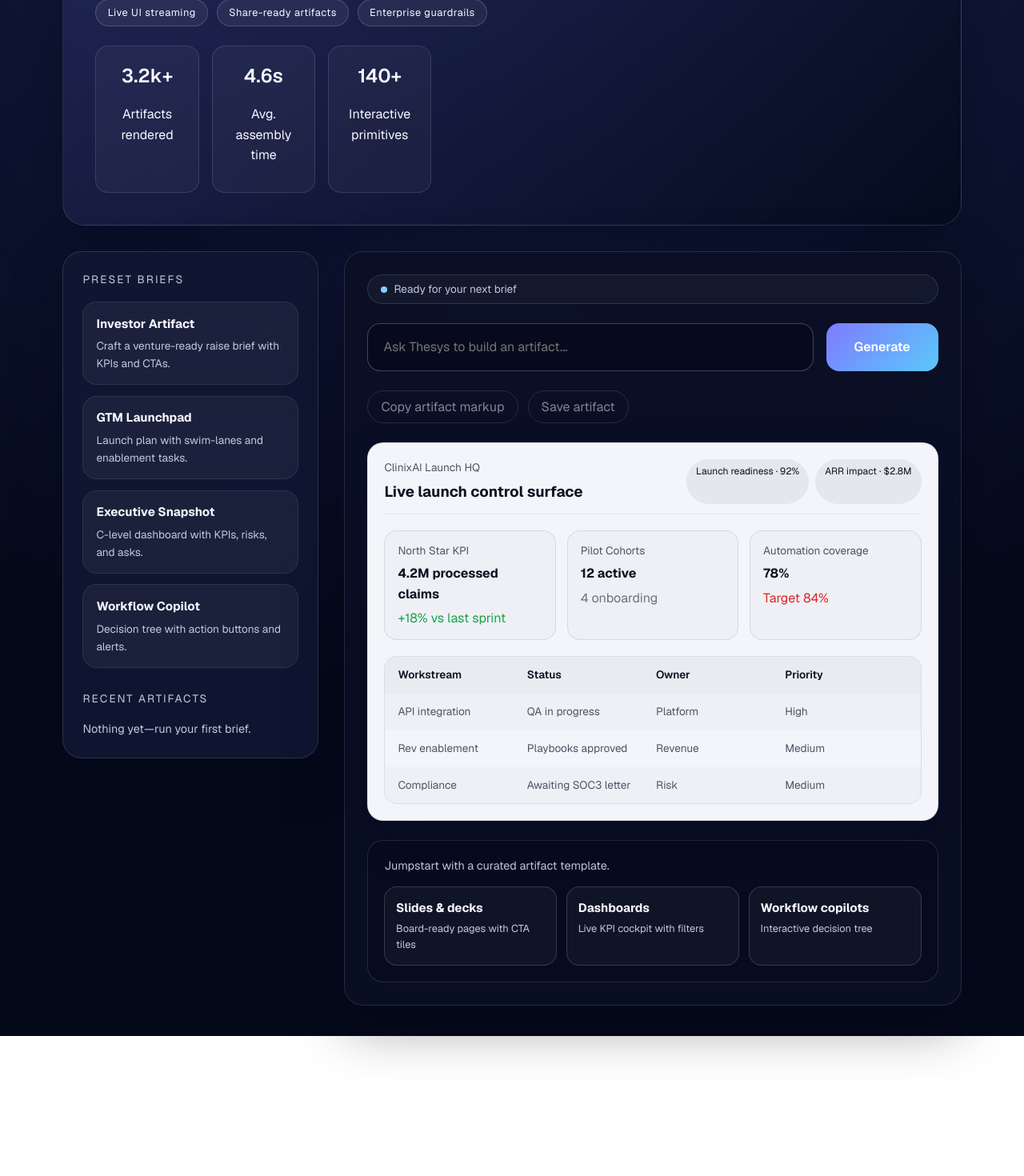
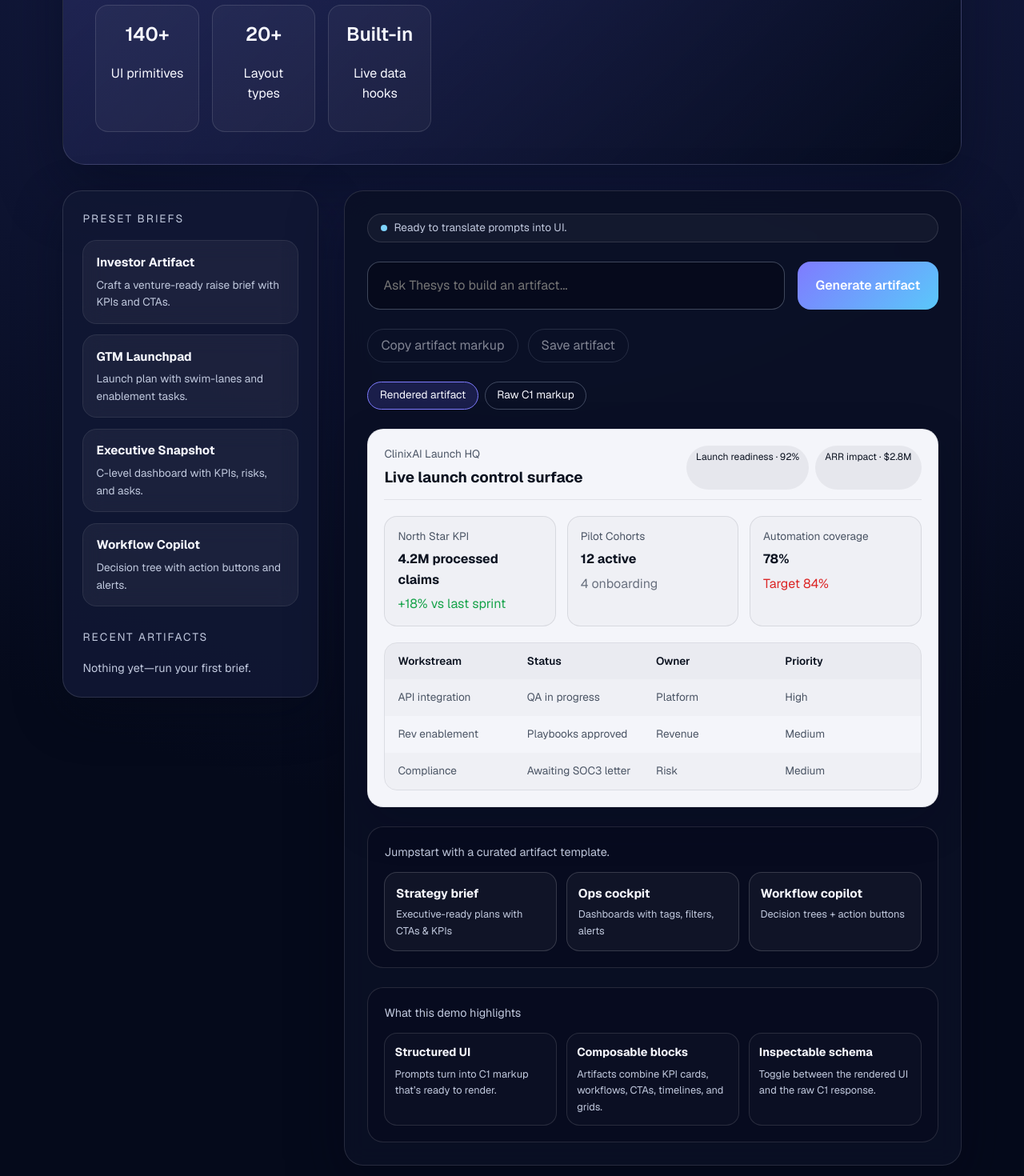
Before and after one commit to PaulWallaceATL/thesys-demo, a Next.js app: page / in a window 1280 px wide. Shown: the part 360-1830 px from the top of the page at 80% size. Before the commit the page ends 1655 px from the top, so only its background shows below. Built offline with nearby package versions, Linux system fonts and the light colour scheme; what @thesysai/genui-sdk would draw is missing.

Commit message:
Show case Thesys API output without streaming

```diff
--- a/src/app/api/chat/route.js
+++ b/src/app/api/chat/route.js
@@ -4,7 +4,7 @@ const MODEL_NAME = "c1/anthropic/claude-sonnet-4/v-20250617";
 const THESYS_BASE_URL = "https://api.thesys.dev/v1/embed";
 const BASE_SYSTEM_PROMPT = `You are the Thesys C1 Generative UI engineer.
 Return immersive enterprise-grade artifacts that feel like the showcases at https://www.thesys.dev/artifacts.
-Stream valid C1 markup using <content>...</content> for narrative copy and <artifact type="report|slides|dashboard|canvas" id="...">...</artifact> for interactive layouts.
+Return valid C1 markup using <content>...</content> for narrative copy and <artifact type="report|slides|dashboard|canvas" id="...">...</artifact> for interactive layouts.
 Inside artifacts, use rich constructs such as <section> with headings, <stat>, <kpi>, <table>, <callout>, <timeline>, <pill>, and CTA rows.
 Always include chips, structured bullets, or multi-column grids when summarising data, and wrap supporting context inside <context> when helpful.
 Never emit markdown or JSON—only XML-like C1 tags.`;
@@ -31,6 +31,36 @@ function buildSystemMessage(intent) {
   return `${BASE_SYSTEM_PROMPT}
 Focus especially on the "${intent}" use case.
 Ensure the artifact feels bespoke with tailored KPIs, tags, and CTAs for that scenario.`;
+}
+
+function extractC1FromResponse(response) {
+  const outputs = response.output ?? [];
+
+  for (const output of outputs) {
+    if (output.type !== "message") {
+      continue;
+    }
+
+    const parts = output.content ?? [];
+    const text = parts
+      .map((part) => {
+        if (part.type === "output_text") {
+          return part.text ?? "";
+        }
+        if (typeof part === "string") {
+          return part;
+        }
+        return "";
+      })
+      .join("")
+      .trim();
+
+    if (text) {
+      return text;
+    }
+  }
+
+  return "";
 }
 
 export async function POST(request) {
@@ -72,30 +102,35 @@ export async function POST(request) {
   });
 
   try {
-    const stream = await client.responses.stream({
+    const completion = await client.responses.create({
       model: MODEL_NAME,
       input: [
         { role: "system", content: buildSystemMessage(intent) },
         ...sanitizedMessages,
       ],
       modalities: ["text", "c1"],
-      stream: true,
+      stream: false,
     });
 
-    return new Response(stream.toReadableStream(), {
+    const artifact = extractC1FromResponse(completion);
+
+    return new Response(JSON.stringify({ artifact }), {
       status: 200,
-      headers: {
-        "Content-Type": "text/event-stream; charset=utf-8",
-        "Cache-Control": "no-cache, no-transform",
-        Connection: "keep-alive",
-      },
+      headers: { "Content-Type": "application/json" },
     });
   } catch (error) {
-    console.error("Thesys API error:", error);
+    const status =
+      (typeof error === "object" && error && "status" in error && error.status) ||
+      (error?.cause?.status ?? 502);
+    const message =
+      (typeof error === "object" && error && "message" in error && error.message) ||
+      "Failed to fetch Thesys response.";
+
+    console.error("Thesys API error:", status, message);
     return new Response(
-      JSON.stringify({ error: "Failed to fetch Thesys response." }),
+      JSON.stringify({ error: message }),
       {
-        status: 502,
+        status: Number.isInteger(status) ? status : 502,
         headers: { "Content-Type": "application/json" },
       },
     );
--- a/src/app/globals.css
+++ b/src/app/globals.css
@@ -394,6 +394,28 @@ input {
   animation: slide 1.5s ease-in-out infinite;
 }
 
+.c1-view-toggle {
+  display: inline-flex;
+  align-items: center;
+  gap: 0.5rem;
+}
+
+.c1-view-toggle button {
+  border: 1px solid rgba(148, 163, 184, 0.4);
+  background: transparent;
+  color: inherit;
+  padding: 0.35rem 0.9rem;
+  border-radius: 999px;
+  cursor: pointer;
+  font-size: 0.85rem;
+  transition: border 0.2s ease, background 0.2s ease;
+}
+
+.c1-view-toggle button.active {
+  border-color: var(--accent);
+  background: rgba(99, 102, 241, 0.18);
+}
+
 .c1-artifact-shell {
   min-height: 420px;
   border-radius: 1.25rem;
@@ -555,6 +577,13 @@ input {
   color: #4b5565;
 }
 
+.c1-raw-view {
+  white-space: pre-wrap;
+  font-size: 0.85rem;
+  color: #0b1220;
+  margin: 0;
+}
+
 .c1-error {
   color: var(--danger);
   margin: 0;
@@ -611,6 +640,48 @@ input {
 .c1-quick-action:hover {
   border-color: var(--accent);
   transform: translateY(-2px);
+}
+
+.c1-info-panel {
+  border: 1px solid rgba(255, 255, 255, 0.12);
+  border-radius: 1.25rem;
+  padding: 1.25rem;
+  background: rgba(7, 11, 29, 0.6);
+  display: flex;
+  flex-direction: column;
+  gap: 0.85rem;
+}
+
+.c1-info-panel p {
+  margin: 0;
+  font-size: 0.9rem;
+  color: var(--text-muted);
+}
+
+.c1-info-items {
+  display: grid;
+  grid-template-columns: repeat(auto-fit, minmax(180px, 1fr));
+  gap: 0.75rem;
+}
+
+.c1-info-items div {
+  border: 1px solid rgba(255, 255, 255, 0.12);
+  border-radius: 1rem;
+  padding: 0.75rem;
+  background: rgba(255, 255, 255, 0.02);
+  display: flex;
+  flex-direction: column;
+  gap: 0.35rem;
+}
+
+.c1-info-items strong {
+  font-size: 0.9rem;
+  color: var(--text-primary);
+}
+
+.c1-info-items span {
+  font-size: 0.8rem;
+  color: var(--text-muted);
 }
 
 @keyframes pulse {
--- a/src/components/ChatInterface.jsx
+++ b/src/components/ChatInterface.jsx
@@ -1,11 +1,7 @@
 'use client';
 
 import { useEffect, useRef, useState } from "react";
-import {
-  C1Component,
-  ThemeProvider,
-  processStreamedMessage,
-} from "@thesysai/genui-sdk";
+import { C1Component, ThemeProvider } from "@thesysai/genui-sdk";
 
 const PROMPT_PRESETS = [
   {
@@ -39,38 +35,38 @@ const PROMPT_PRESETS = [
 ];
 
 const HERO_STATS = [
-  { label: "Artifacts rendered", value: "3.2k+" },
-  { label: "Avg. assembly time", value: "4.6s" },
-  { label: "Interactive primitives", value: "140+" },
+  { label: "UI primitives", value: "140+" },
+  { label: "Layout types", value: "20+" },
+  { label: "Live data hooks", value: "Built-in" },
 ];
 
 const HERO_PILLS = [
-  "Live UI streaming",
-  "Share-ready artifacts",
-  "Enterprise guardrails",
+  "Generate structured UI from intent",
+  "Inspect the raw C1 markup",
+  "Swap prompts to change artifacts",
 ];
 
 const QUICK_ACTIONS = [
   {
-    label: "Slides & decks",
-    subtitle: "Board-ready pages with CTA tiles",
+    label: "Strategy brief",
+    subtitle: "Executive-ready plans with CTAs & KPIs",
     prompt:
-      "Assemble a 6-slide executive deck for an AI claims feature launch. Include hero headline, KPI tiles, roadmap swim-lanes, deal CTA buttons, and a risks + mitigations panel.",
-    intent: "Slides & decks",
+      "Draft a GTM strategy artifact for a healthcare claims automation feature. Include KPI scorecards, launch timeline, risk register, and executive asks.",
+    intent: "Strategy brief",
   },
   {
-    label: "Dashboards",
-    subtitle: "Live KPI cockpit with filters",
+    label: "Ops cockpit",
+    subtitle: "Dashboards with tags, filters, alerts",
     prompt:
-      "Create a realtime KPI dashboard for a revenue operations team featuring stat cards, trend chips, backlog widgets, and a prioritized action list.",
-    intent: "Dashboards",
+      "Create an operations cockpit for a revenue org. Include KPI cards, backlog widgets, escalation alerts, and an action checklist with owners.",
+    intent: "Operations dashboard",
   },
   {
-    label: "Workflow copilots",
-    subtitle: "Interactive decision tree",
+    label: "Workflow copilot",
+    subtitle: "Decision trees + action buttons",
     prompt:
-      "Generate a workflow copilot that triages enterprise support tickets with branching decisions, alert badges, success metrics, and handoff buttons.",
-    intent: "Workflow copilots",
+      "Generate a ticket-triage copilot artifact that uses decision pillars, chips, CTA buttons, and per-step guidance for onboarding agents.",
+    intent: "Workflow copilot",
   },
 ];
 
@@ -86,19 +82,6 @@ const formatTimestamp = (timestamp) =>
     hour: "numeric",
     minute: "numeric",
   }).format(timestamp);
-
-const StreamingSkeleton = () => (
-  <div className="c1-skeleton">
-    <div className="c1-skeleton-title" />
-    <div className="c1-skeleton-row">
-      <div className="c1-skeleton-card" />
-      <div className="c1-skeleton-card" />
-      <div className="c1-skeleton-card" />
-    </div>
-    <div className="c1-skeleton-block" />
-    <div className="c1-skeleton-block short" />
-  </div>
-);
 
 const PlaceholderArtifact = () => (
   <div className="c1-placeholder-shell">
@@ -151,24 +134,6 @@ const PlaceholderArtifact = () => (
   </div>
 );
 
-const reduceAssistantMessage = (assistantMessage) => {
-  if (!assistantMessage || !Array.isArray(assistantMessage.message)) {
-    return "";
-  }
-
-  return assistantMessage.message
-    .map((part) => {
-      if (part?.type === "template" && part.templateProps?.content) {
-        return part.templateProps.content;
-      }
-      if (part?.type === "text" && part.text) {
-        return part.text;
-      }
-      return "";
-    })
-    .join("");
-};
-
 export default function ChatInterface() {
   const inputRef = useRef(null);
   const [input, setInput] = useState("");
@@ -176,10 +141,12 @@ export default function ChatInterface() {
   const [c1Response, setC1Response] = useState("");
   const [history, setHistory] = useState([]);
   const [selectedHistoryId, setSelectedHistoryId] = useState(null);
-  const [isStreaming, setIsStreaming] = useState(false);
+  const [isGenerating, setIsGenerating] = useState(false);
   const [error, setError] = useState("");
   const [activePreset, setActivePreset] = useState(null);
   const [copied, setCopied] = useState(false);
+  const [rawMarkup, setRawMarkup] = useState("");
+  const [activeView, setActiveView] = useState("rendered");
 
   useEffect(() => {
     if (!copied) {
@@ -208,17 +175,15 @@ export default function ChatInterface() {
     setMessages(nextMessages);
     setInput("");
     setError("");
-    setIsStreaming(true);
+    setIsGenerating(true);
     setC1Response("");
+    setRawMarkup("");
     setSelectedHistoryId(null);
 
     try {
       const response = await fetch("/api/chat", {
         method: "POST",
-        headers: {
-          "Content-Type": "application/json",
-          Accept: "text/event-stream",
-        },
+        headers: { "Content-Type": "application/json" },
         body: JSON.stringify({
           messages: nextMessages,
           intent,
@@ -226,38 +191,19 @@ export default function ChatInterface() {
         cache: "no-store",
       });
 
-      if (!response.ok || !response.body) {
-        throw new Error(
-          `Streaming response unavailable (${response.statusText}).`,
-        );
+      const payload = await response.json();
+      if (!response.ok) {
+        throw new Error(payload.error || "Unable to reach the Thesys API.");
       }
 
-      let finalAssistantMessage = "";
-
-      const handleMessageUpdate = (assistantMessage) => {
-        const combined = reduceAssistantMessage(assistantMessage);
-        finalAssistantMessage = combined;
-        setC1Response(combined);
-      };
-
-      await processStreamedMessage({
-        response,
-        id: createClientId(),
-        createMessage: handleMessageUpdate,
-        updateMessage: handleMessageUpdate,
-        deleteMessage: () => {},
-      });
-
-      if (finalAssistantMessage && !finalAssistantMessage.includes("<artifact")) {
-        console.warn(
-          "[Thesys] Stream completed without <artifact> tags. Prompt or model output may need adjustment.",
-        );
+      if (!payload.artifact) {
+        throw new Error("Thesys returned an empty artifact.");
       }
 
       const entry = {
         id: createClientId(),
         prompt: trimmedPrompt,
-        response: finalAssistantMessage,
+        response: payload.artifact,
         preset: label ?? activePreset?.title ?? "Custom brief",
         createdAt: Date.now(),
       };
@@ -266,13 +212,20 @@ export default function ChatInterface() {
       setSelectedHistoryId(entry.id);
       setMessages([
         ...nextMessages,
-        { role: "assistant", content: finalAssistantMessage },
+        { role: "assistant", content: payload.artifact },
       ]);
+      setC1Response(payload.artifact);
+      setRawMarkup(payload.artifact);
+      setActiveView("rendered");
     } catch (err) {
       console.error(err);
-      setError("Unable to reach the Thesys API. Please try again.");
+      setError(
+        err instanceof Error
+          ? err.message
+          : "Unable to reach the Thesys API. Please try again.",
+      );
     } finally {
-      setIsStreaming(false);
+      setIsGenerating(false);
       setActivePreset(null);
     }
   };
@@ -297,15 +250,17 @@ export default function ChatInterface() {
   const handleHistorySelect = (entry) => {
     setSelectedHistoryId(entry.id);
     setC1Response(entry.response);
-    setIsStreaming(false);
+    setRawMarkup(entry.response);
+    setIsGenerating(false);
+    setActiveView("rendered");
   };
 
   const handleCopy = async () => {
-    if (!c1Response) {
+    if (!rawMarkup) {
       return;
     }
     try {
-      await navigator.clipboard?.writeText(c1Response);
+      await navigator.clipboard?.writeText(rawMarkup);
       setCopied(true);
     } catch (err) {
       console.error(err);
@@ -314,11 +269,11 @@ export default function ChatInterface() {
   };
 
   const handleDownload = () => {
-    if (!c1Response) {
+    if (!rawMarkup) {
       return;
     }
 
-    const blob = new Blob([c1Response], { type: "text/xml" });
+    const blob = new Blob([rawMarkup], { type: "text/xml" });
     const url = URL.createObjectURL(blob);
     const link = document.createElement("a");
     link.href = url;
@@ -343,13 +298,14 @@ export default function ChatInterface() {
                 height={48}
               />
               <div>
-                <p className="c1-overline">Generative UI Studio</p>
-                <h1>Stream artifacts that feel like the Thesys gallery.</h1>
+                <p className="c1-overline">C1 Generative UI</p>
+                <h1>See what the Thesys API actually returns.</h1>
               </div>
             </div>
             <p className="c1-subtitle">
-              Launch decks, KPI boards, and copilots with a single brief. Each
-              response is rendered live via C1.
+              Type a brief → receive structured C1 markup → render it instantly.
+              This demo focuses on the response contract—how Thesys translates
+              intent into UI artifacts.
             </p>
             <div className="c1-hero-pills">
               {HERO_PILLS.map((pill) => (
@@ -421,12 +377,14 @@ export default function ChatInterface() {
 
           <section className="c1-main">
             <div
-              className={`c1-status-banner${isStreaming ? " streaming" : ""}`}
+              className={`c1-status-banner${isGenerating ? " streaming" : ""}`}
               role="status"
               aria-live="polite"
             >
-              <span className={`c1-status-dot${isStreaming ? " pulse" : ""}`} />
-              {isStreaming ? "Streaming artifact..." : "Ready for your next brief"}
+              <span className={`c1-status-dot${isGenerating ? " pulse" : ""}`} />
+              {isGenerating
+                ? "Generating C1 artifact..."
+                : "Ready to translate prompts into UI."}
             </div>
 
             <form className="c1-form" onSubmit={handleSubmit}>
@@ -436,12 +394,16 @@ export default function ChatInterface() {
                 value={input}
                 placeholder="Ask Thesys to build an artifact..."
                 onChange={(event) => setInput(event.target.value)}
-                disabled={isStreaming}
+                disabled={isGenerating}
                 aria-label="Chat prompt"
                 className="c1-input"
               />
-              <button type="submit" className="c1-button" disabled={isStreaming}>
-                {isStreaming ? "Streaming..." : "Generate"}
+              <button
+                type="submit"
+                className="c1-button"
+                disabled={isGenerating}
+              >
+                {isGenerating ? "Generating..." : "Generate artifact"}
               </button>
             </form>
 
@@ -456,7 +418,7 @@ export default function ChatInterface() {
                 type="button"
                 className="c1-secondary-button"
                 onClick={handleCopy}
-                disabled={!c1Response}
+                disabled={!rawMarkup}
               >
                 {copied ? "Copied ✓" : "Copy artifact markup"}
               </button>
@@ -464,27 +426,54 @@ export default function ChatInterface() {
                 type="button"
                 className="c1-secondary-button"
                 onClick={handleDownload}
-                disabled={!c1Response}
+                disabled={!rawMarkup}
               >
                 Save artifact
               </button>
             </div>
 
-            {isStreaming && (
+            {isGenerating && (
               <div className="c1-loading-bar" aria-hidden="true">
                 <span />
               </div>
             )}
 
-            <div className="c1-artifact-shell">
-              {isStreaming && !c1Response && <StreamingSkeleton />}
-              {!isStreaming && c1Response && (
-                <C1Component c1Response={c1Response} isStreaming={isStreaming} />
-              )}
-              {!isStreaming && !c1Response && <PlaceholderArtifact />}
+            <div className="c1-view-toggle" role="tablist">
+              <button
+                type="button"
+                className={activeView === "rendered" ? "active" : ""}
+                onClick={() => setActiveView("rendered")}
+                role="tab"
+              >
+                Rendered artifact
+              </button>
+              <button
+                type="button"
+                className={activeView === "markup" ? " active" : ""}
+                onClick={() => setActiveView("markup")}
+                role="tab"
+              >
+                Raw C1 markup
+              </button>
             </div>
 
-            {!c1Response && !isStreaming && (
+            <div className="c1-artifact-shell">
+              {activeView === "markup" ? (
+                rawMarkup ? (
+                  <pre className="c1-raw-view">{rawMarkup}</pre>
+                ) : (
+                  <div className="c1-placeholder-shell">
+                    <p>Generate an artifact to inspect the schema.</p>
+                  </div>
+                )
+              ) : c1Response ? (
+                <C1Component c1Response={c1Response} isStreaming={false} />
+              ) : (
+                <PlaceholderArtifact />
+              )}
+            </div>
+
+            {!c1Response && !isGenerating && (
               <div className="c1-quick-panel">
                 <p>Jumpstart with a curated artifact template.</p>
                 <div className="c1-quick-actions">
@@ -502,6 +491,24 @@ export default function ChatInterface() {
                 </div>
               </div>
             )}
+
+            <div className="c1-info-panel">
+              <p>What this demo highlights</p>
+              <div className="c1-info-items">
+                <div>
+                  <strong>Structured UI</strong>
+                  <span>Prompts turn into C1 markup that’s ready to render.</span>
+                </div>
+                <div>
+                  <strong>Composable blocks</strong>
+                  <span>Artifacts combine KPI cards, workflows, CTAs, timelines, and grids.</span>
+                </div>
+                <div>
+                  <strong>Inspectable schema</strong>
+                  <span>Toggle between the rendered UI and the raw C1 response.</span>
+                </div>
+              </div>
+            </div>
           </section>
         </div>
       </div>
```
